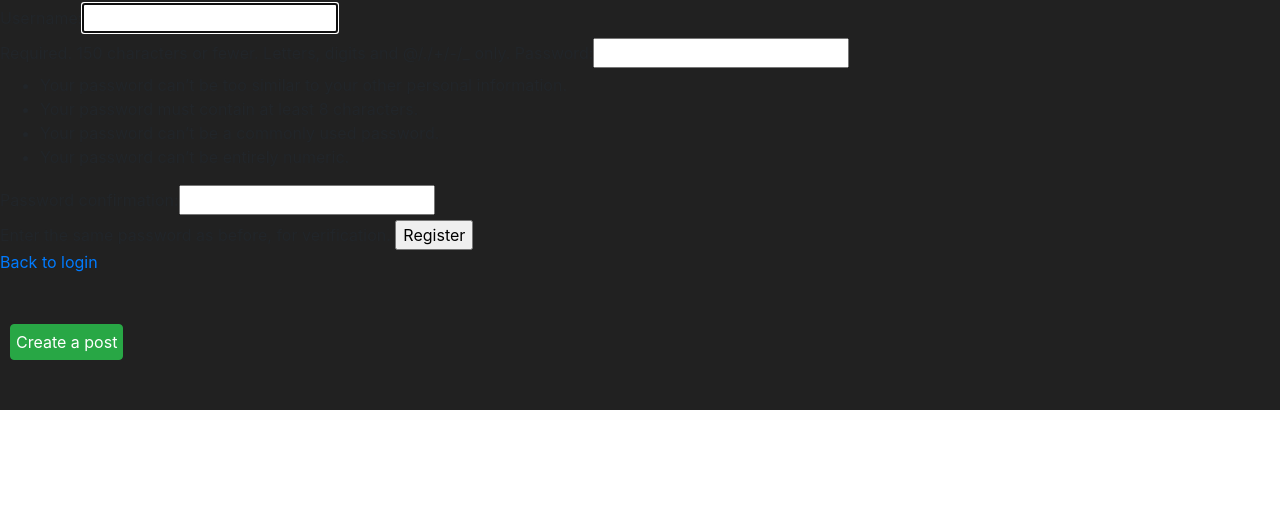
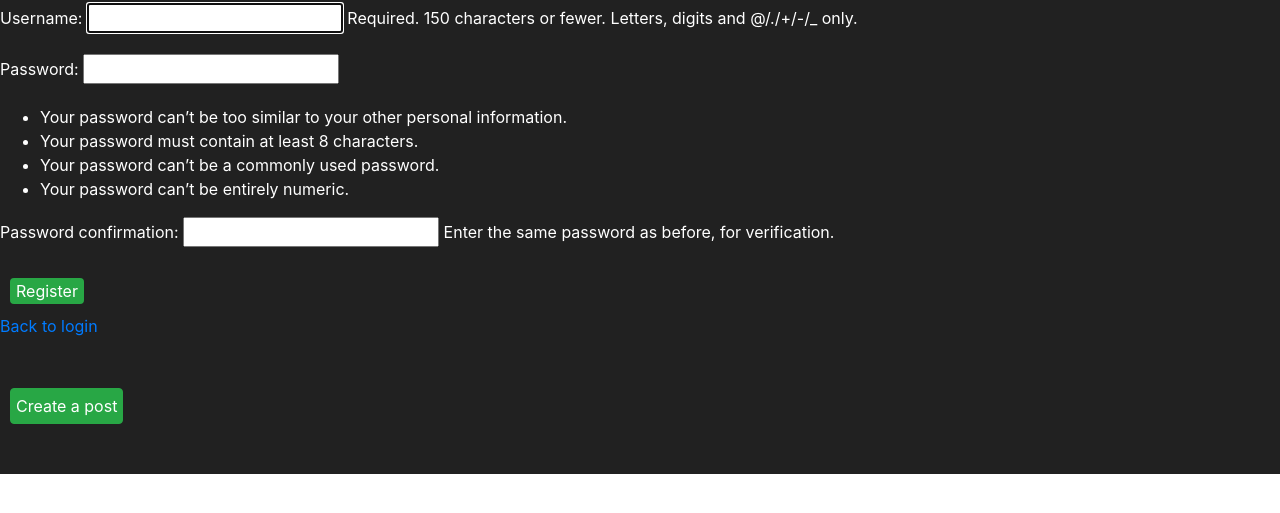
Before and after one commit to GertJn/CryptoForum, a Django app: page /register/ in a window 1280 px wide. Shown: the part 43-556 px from the top of the page. Run offline with Django 3.2, Linux system fonts and the light colour scheme; some libraries are stand-ins or nearby versions.

Commit message:
Frontend design
frontend design.

```diff
--- a/Forum/CryptoForum/templates/register.html
+++ b/Forum/CryptoForum/templates/register.html
@@ -2,7 +2,24 @@
 <html lang="en">
 <head>
     <meta charset="UTF-8">
-    <title>Register</title>
+    <meta name="viewport" content="width=device-width, initial-scale=1.0">
+    <title>Register - CryptoForum</title>
+    <style>
+        p {
+        color: #fff;
+        }
+        li {
+        color: #fff;
+        }
+        .reg-button{
+        margin: 10px;
+        color: #fff;
+        background-color: #28a745;
+        border-radius: .25rem;
+        border-color: #28a745;
+        border: transparent;
+        }
+    </style>
 </head>
 <body>
 <!--/templates/register.html-->
@@ -14,8 +31,8 @@
 
 <form method="post">
     {% csrf_token %}
-    {{form}}
-    <input type="submit" value="Register">
+    {{form.as_p}}
+    <input class="reg-button" type="submit" value="Register">
 </form>
 
 <a href="{% url 'home' %}">Back to login</a>
```
Also changed, not shown: Forum/CryptoForum/templates/addInComments.html (+7 -0 lines), Forum/CryptoForum/templates/addInForum.html (+7 -0 lines), Forum/CryptoForum/templates/registration/login.html (+21 -1 lines).
